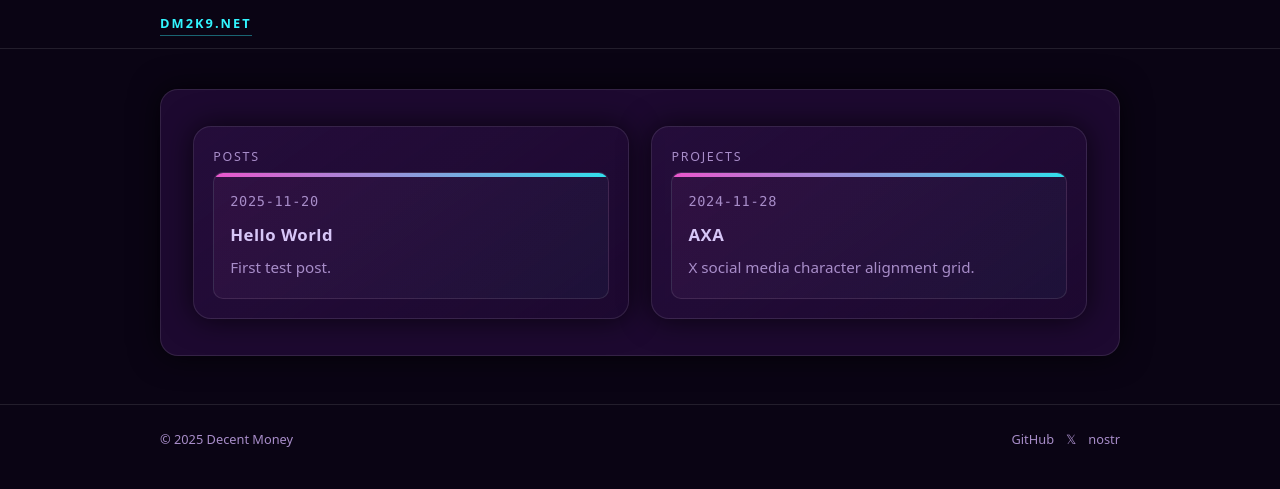
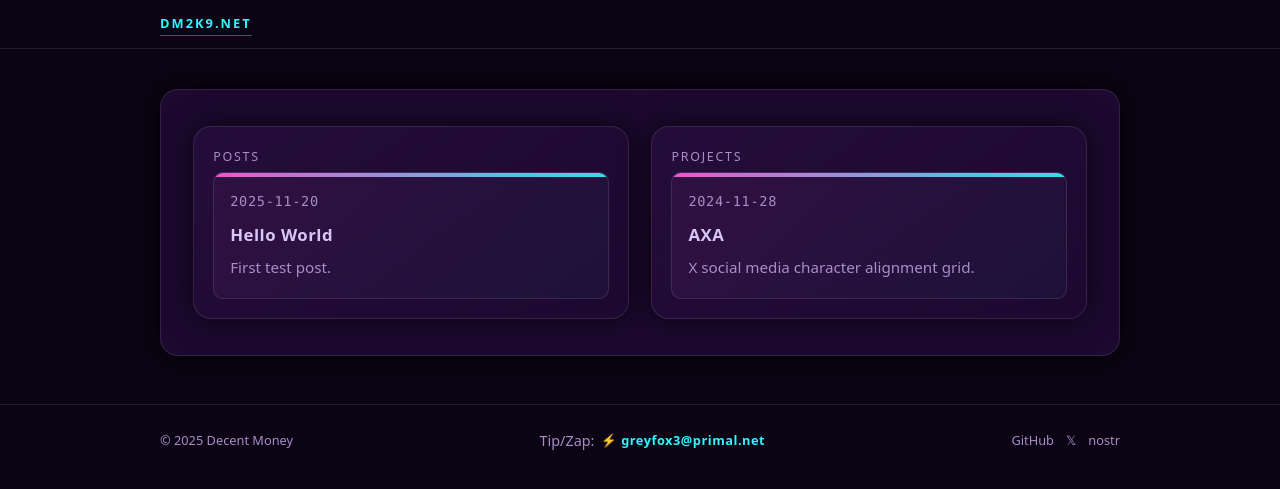
Before and after one commit to decent-money/decent-money.github.io, a Jekyll site: the page built from index.html, in a window 1280 px wide. Shown: the top 489 px of the page. Built offline with Jekyll 4.4.1, drawn with Linux system fonts in a browser that asks for light colours.

Commit message:
Add lightning tip/zap link in footer.

```diff
--- a/_layouts/default.html
+++ b/_layouts/default.html
@@ -34,6 +34,14 @@
 <footer class="site-footer">
   <div class="container site-footer-inner">
     <div>© {{ site.time | date: "%Y" }} Decent Money</div>
+    <div class="footer-lightning-wrap">
+      <span class="footer-lightning-prefix">Tip/Zap:</span>
+      <a id="lightningLink"
+         class="footer-lightning"
+         href="lightning:greyfox3@primal.net"
+         data-ln="greyfox3@primal.net"
+         rel="nofollow">⚡ greyfox3@primal.net</a>
+    </div>
     <div class="footer-links">
       <a href="https://github.com/decent-money" target="_blank" rel="noopener">GitHub</a>
       <a href="https://x.com/decentmoney2009" target="_blank" rel="noopener">𝕏</a>
--- a/assets/css/main.scss
+++ b/assets/css/main.scss
@@ -511,6 +511,31 @@ pre {
   color: var(--accent-cyan);
 }
 
+.footer-lightning {
+  color: var(--accent-cyan);
+  text-decoration: none;
+  border-bottom: none;
+  font-weight: 700;
+  letter-spacing: 0.04em;
+}
+
+.footer-lightning-wrap {
+  display: inline-flex;
+  align-items: center;
+  gap: 0.4rem;
+  flex-wrap: wrap;
+}
+
+.footer-lightning-prefix {
+  color: var(--text-muted);
+  font-size: 0.9rem;
+}
+
+.footer-lightning:hover,
+.footer-lightning:focus-visible {
+  color: var(--accent);
+}
+
 /* =========================================
    6. UTILITIES & RESPONSIVE TWEAKS
    ========================================= */
```
Also changed, not shown: other parts of _layouts/default.html (+44 -0 lines).
